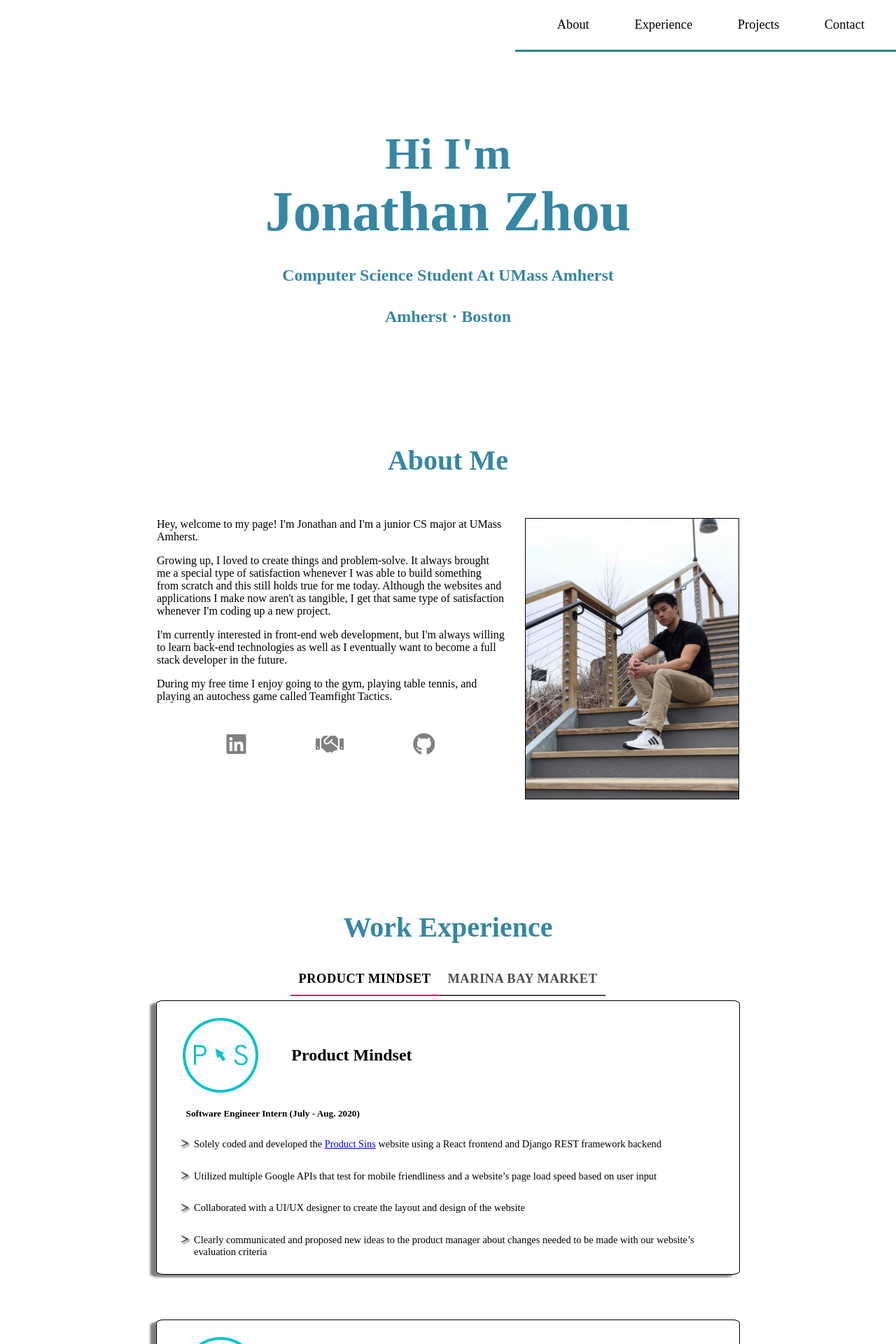
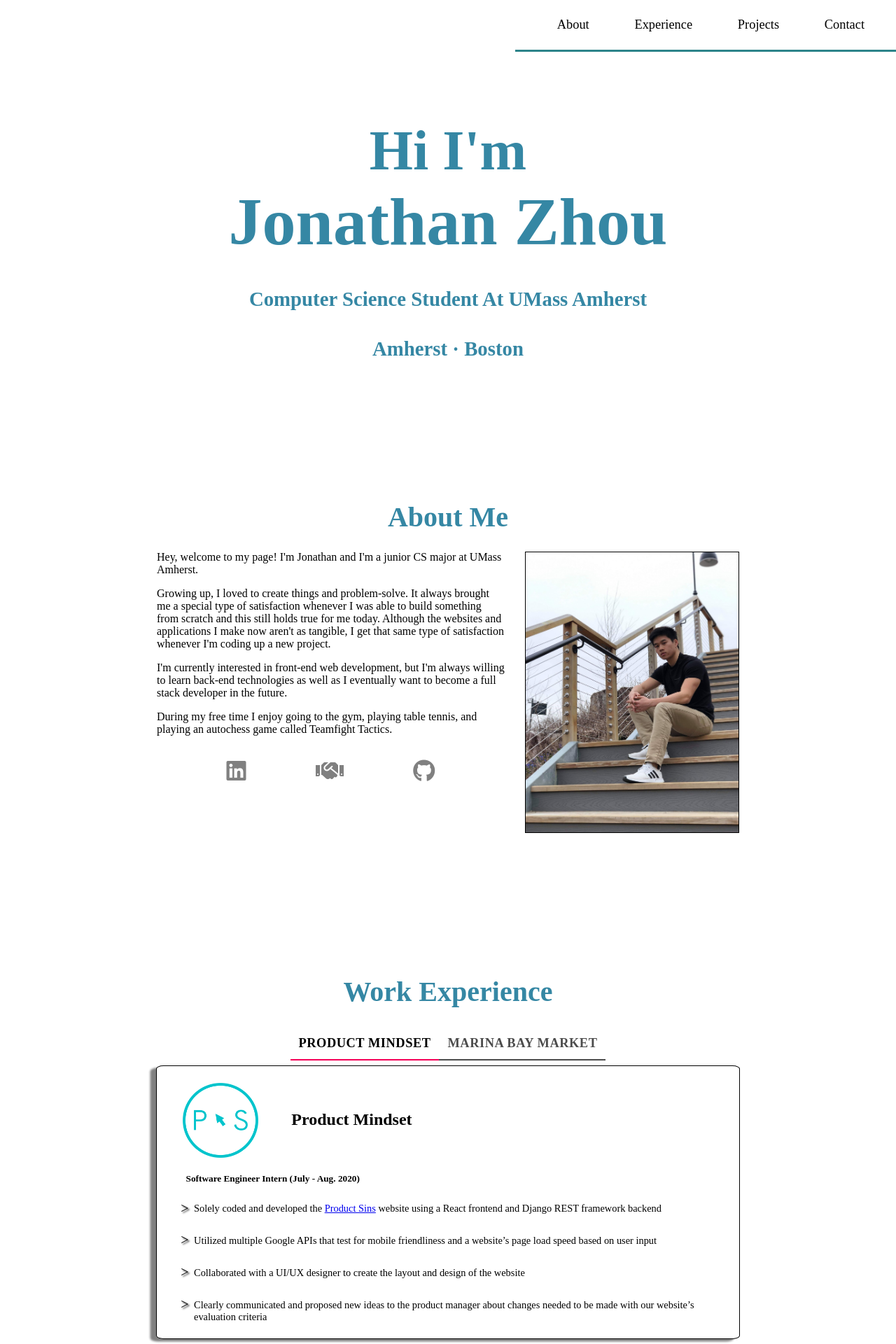
Before and after one commit to jozhou17/websitev2, a React (Create React App) app: page / in a window 1280 px wide. Shown: the top 1920 px of the page at 70% size. Built offline with nearby package versions, Linux system fonts and the light colour scheme; what webfontloader would draw is missing.

Commit message:
second commit

```diff
--- a/src/components/aboutComponent/about.css
+++ b/src/components/aboutComponent/about.css
@@ -1,6 +1,7 @@
 .aboutContainer{
-    margin-top:10%;
+    margin-top:12.5%;
     font-family: Source Code Pro;
+    margin-bottom:5%;
 }
 .aboutTitle{
     font-size:2.5rem;
@@ -19,7 +20,7 @@
     margin-top:1.5%;
 }
 .paraContainer{
-    margin-top:-2%;
+    margin-top:-6%;
 }
 .abouttxt{
     font-size:1rem;
@@ -29,6 +30,7 @@
     text-align:center;
 }
 .proPicContainer{
+    margin-top:-4%;
     padding-left:3.5%;
 }
 .proPic{
@@ -45,7 +47,7 @@
 
 }
 .button{
-    margin:5.5% 10% 0 10%;
+    margin:3.5% 10% 0 10%;
 }
 .btcolor{
     color:gray;
--- a/src/components/contactComponent/contact.css
+++ b/src/components/contactComponent/contact.css
@@ -1,5 +1,6 @@
 .contactContainer{
     font-family:Source Code Pro;
+    margin-top:15%;
     margin-bottom:10%;
 }
 .contactTitleContainer{
@@ -12,24 +13,24 @@
 }
 
 .name{
-    height:2.5rem;
+    height:3rem;
     border:1px solid #2D848A;
     border-bottom:.5px solid #2D848A;
 }
 .email{
-    height:2.5rem;
+    height:3rem;
     border:1px solid #2D848A;
     border-bottom:.5px solid #2D848A;
 }
 .inputFields{
     display:flex;
     flex-direction:column;
-    width:60%;
+    width:70%;
     margin:auto;
 }
 textarea{
     resize:none;
-    height:10rem;
+    height:12rem;
     font-family:arial;
     border:1px solid #2D848A;
 }
@@ -37,7 +38,7 @@ textarea{
 .submitContainer{
     display:flex;
     justify-content:flex-end;
-    width:60%;
+    width:70%;
     margin:auto;
 }
 .submitButton{
@@ -71,3 +72,12 @@ textarea{
         width:80%;
     }
 }
+
+@media screen and (max-width:475px){
+    .inputFields{
+        width:90%;
+    }
+    .submitContainer{
+        width:90%;
+    }
+}
--- a/src/components/experienceComponent/experience.css
+++ b/src/components/experienceComponent/experience.css
@@ -1,7 +1,7 @@
 .expContainer{
-    margin-top:10%;
+    margin-top:13.5%;
     font-family: Source Code Pro;
-    margin-bottom:10%;
+    margin-bottom:15%;
 }
 .expTitle{
     font-size:2.5rem;
@@ -16,7 +16,9 @@
     justify-content:center;
     margin-bottom:-4.5%;
 }
-
+.responsiveExpContent{
+    display:none;
+}
 @media screen and (max-width:520px){
     .expTitle{
         font-size:2.1rem;
--- a/src/components/homeComponent/home.css
+++ b/src/components/homeComponent/home.css
@@ -1,5 +1,6 @@
 .homeContainer{
     margin-top:5%;
+    margin-bottom:10%;
 
 }
 
@@ -9,7 +10,7 @@
     /* color:#EEEEEE; */
     color:black;
     text-align:center;
-    font-size:4rem;
+    font-size:5rem;
     color:#3587A4;
 
 
@@ -19,7 +20,7 @@
     /* color:#EEEEEE; */
     color:black;
     text-align:center;
-    font-size:5rem;
+    font-size:6rem;
     margin:0;
     color:#3587A4;
 }
@@ -29,7 +30,7 @@
     /* color:#EEEEEE; */
     color:black;
     text-align:center;
-    font-size:1.5rem;
+    font-size:1.8rem;
     color:#3587A4;
 }
 
@@ -72,46 +73,6 @@
         font-size:1.2rem;
     }
 }
-/* @media screen and (max-width:585px){
-    .mediumName{
-        font-size:2.85rem;
-    }
-    .bigName{
-        font-size:3.85rem;
-    }
-    .description{
-        font-size:1.05rem;
-    }
-} */
-/* @media screen and (max-width:530px){
-
-} */
-/* @media screen and (max-width:498px){
-    .mediumName{
-        font-size:2.5rem;
-    }
-    .bigName{
-        font-size:3.5rem;
-    }
-    .description{
-        font-size:1.05rem;
-    }
-}
-@media screen and (max-width:458px){
-    .homeContainer{
-        margin-left:1.25%;
-        margin-right:1.25%;
-    }
-    .mediumName{
-        font-size:2.25rem;
-    }
-    .bigName{
-        font-size:3.25rem;
-    }
-    .description{
-        font-size:1rem;
-    }
-} */
 @media screen and (max-width:432px){
     .mediumName{
         font-size:2.75rem;
--- a/src/components/navbarComponent/navbar.css
+++ b/src/components/navbarComponent/navbar.css
@@ -1,5 +1,5 @@
 .navContainer{
-    margin-bottom:8.5%;
+    margin-bottom:7.5%;
 }
 .aboutLink{
     text-decoration:none;
@@ -12,7 +12,7 @@
 .aboutLink:hover{
     color:#2D848A;
     border-bottom:1.5px solid #2D848A;
-    font-size:1.35rem;
+    font-size:1.45rem;
     transition:0.25s all;
 }
 
```
